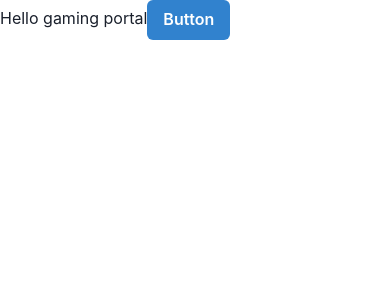
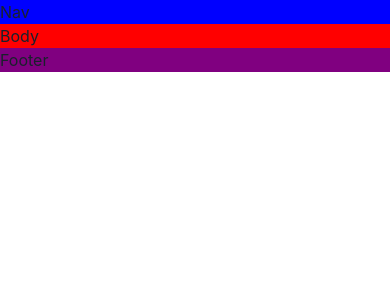
Before and after one commit to nillakash7/learning_react_game_hub, a React (Vite) app: page / in a window 390 px wide. Shown: the top 300 px of the page. Built offline with nearby package versions, Linux system fonts and the light colour scheme.

Commit message:
Responsive UI

```diff
--- a/src/App.tsx
+++ b/src/App.tsx
@@ -1,10 +1,28 @@
-import { Button, ButtonGroup } from "@chakra-ui/react";
+import { Grid, GridItem, Show } from "@chakra-ui/react";
+
 const App = () => {
   return (
-    <div>
-      Hello gaming portal
-      <Button colorScheme="blue">Button</Button>
-    </div>
+    <Grid
+      templateAreas={{
+        base: `"nav" "main" "footer"`,
+        lg: `"nav nav" "aside main" "footer footer"`,
+      }}
+    >
+      <GridItem area="nav" bg="blue">
+        Nav
+      </GridItem>
+      <Show above="lg">
+        <GridItem area="aside" bg="green">
+          Menu
+        </GridItem>
+      </Show>
+      <GridItem area="main" bg="red">
+        Body
+      </GridItem>
+      <GridItem area="footer" bg="purple">
+        Footer
+      </GridItem>
+    </Grid>
   );
 };
 
```
